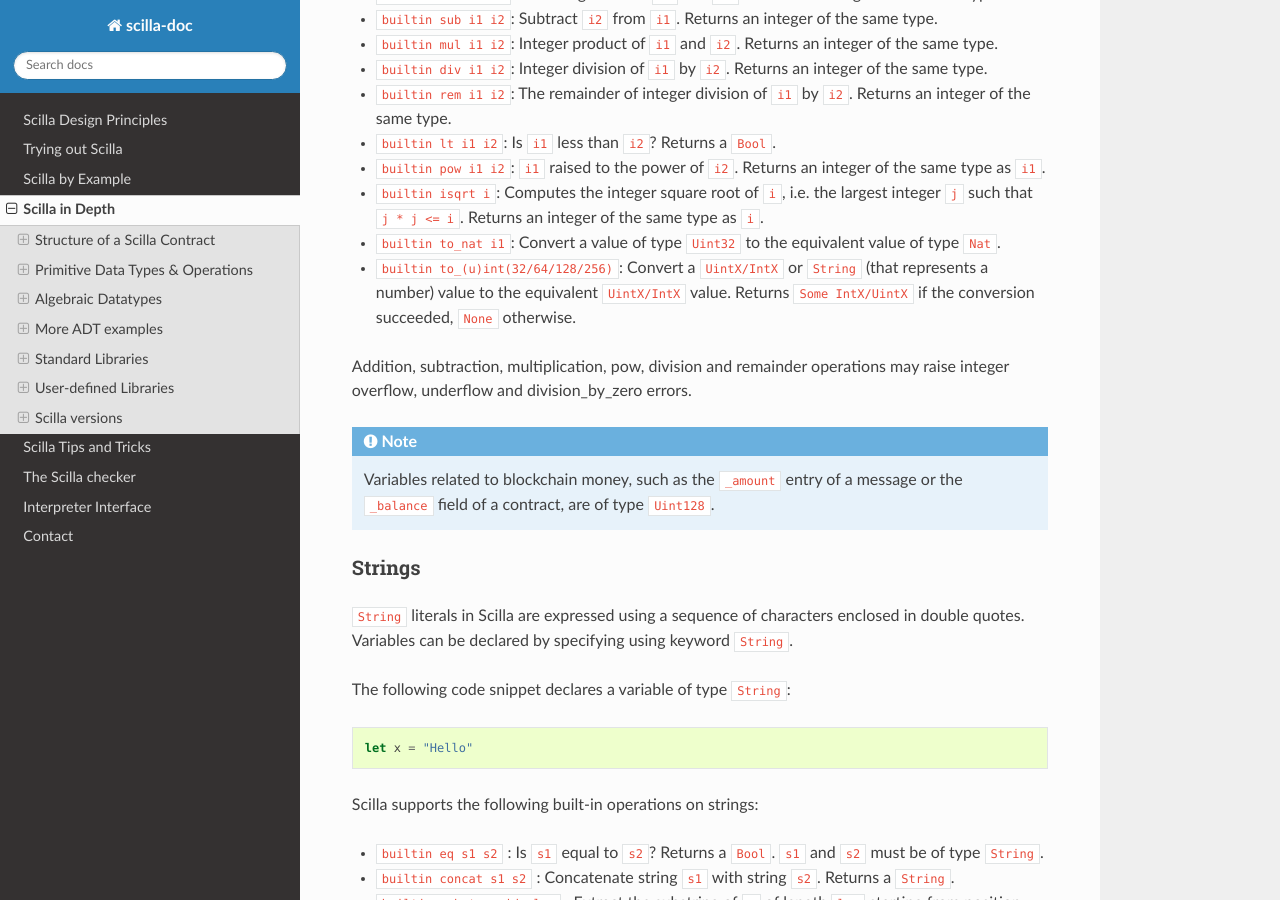
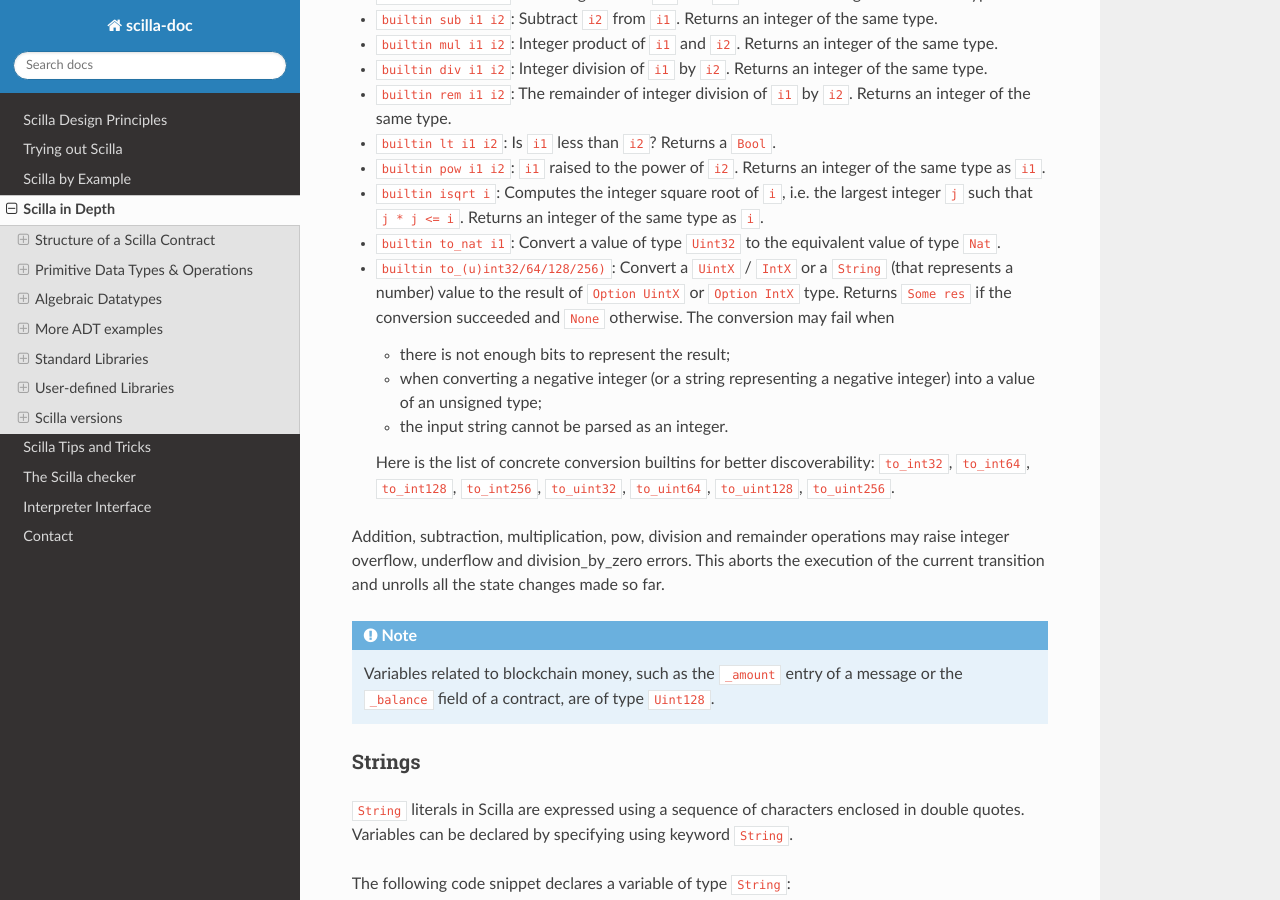
Before and after one commit to Zilliqa/scilla-docs, a Sphinx documentation site: the page built from docs/source/scilla-in-depth.rst, in a window 1280 px wide and 900 px high, scrolled down 11251 px. Built offline with Sphinx 7.4.7 and the Read the Docs theme 2.0.0, drawn with Linux system fonts in a browser that asks for light colours.

Commit message:
Clarify the semantics of to_int converters
Add the list of those converters so that it is easy to search for them in the docs

```diff
--- a/docs/source/scilla-in-depth.rst
+++ b/docs/source/scilla-in-depth.rst
@@ -627,7 +627,7 @@ The following code snippet declares a variable of type ``Uint32``:
 
 
 Scilla supports the following built-in operations on integers. Each
-operation takes two integers ``IntX``/``UintX`` (of the same type) as
+operation takes two integers ``IntX`` / ``UintX`` (of the same type) as
 arguments. Exceptions are ``pow`` whose second argument is always
 ``Uint32`` and ``isqrt`` which takes in a single ``UintX`` argument.
 
@@ -647,11 +647,24 @@ arguments. Exceptions are ``pow`` whose second argument is always
 - ``builtin isqrt i``: Computes the integer square root of ``i``, i.e. the largest integer ``j`` such that ``j * j <= i``. Returns an integer of the same
   type as ``i``.
 - ``builtin to_nat i1``: Convert a value of type ``Uint32`` to the equivalent value of type ``Nat``.
-- ``builtin to_(u)int(32/64/128/256)``: Convert a ``UintX/IntX`` or ``String`` (that represents a number) value to the equivalent ``UintX/IntX`` value.
-  Returns ``Some IntX/UintX`` if the conversion succeeded, ``None`` otherwise.
+- ``builtin to_(u)int32/64/128/256)``: Convert a ``UintX`` / ``IntX`` or a
+  ``String`` (that represents a number) value to the result of ``Option UintX``
+  or ``Option IntX`` type. Returns ``Some res`` if the conversion succeeded and
+  ``None`` otherwise. The conversion may fail when
+
+  * there is not enough bits to represent the result;
+  * when converting a negative integer (or a string representing a negative
+    integer) into a value of an unsigned type;
+  * the input string cannot be parsed as an integer.
+
+  Here is the list of concrete conversion builtins for better discoverability:
+  ``to_int32``, ``to_int64``, ``to_int128``, ``to_int256``,
+  ``to_uint32``, ``to_uint64``, ``to_uint128``, ``to_uint256``.
 
 Addition, subtraction, multiplication, pow, division and remainder operations
-may raise integer overflow, underflow and division_by_zero errors.
+may raise integer overflow, underflow and division_by_zero errors. This aborts
+the execution of the current transition and unrolls all the state changes made
+so far.
 
 .. note::
 
--- a/docs/source/spelling_wordlist.txt
+++ b/docs/source/spelling_wordlist.txt
@@ -22,6 +22,7 @@ cashflow
 cryptographic
 decrementing
 dereference
+discoverability
 endian
 executables
 facto
```
